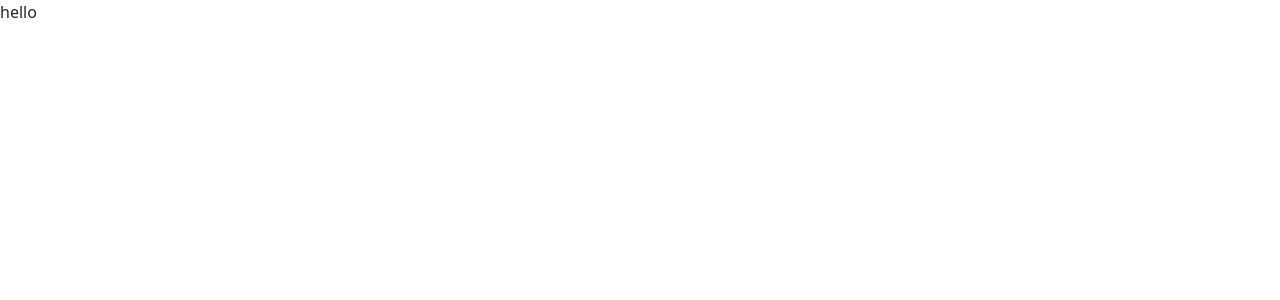
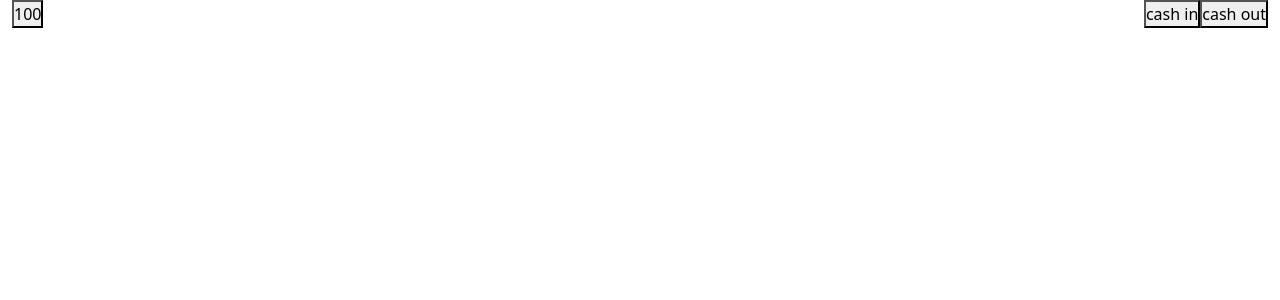
Before and after one commit to anonymoususer00112/casino, a React (Create React App) app in the folder casino/: page / in a window 1280 px wide. Shown: the top 300 px of the page. Built offline with nearby package versions, Linux system fonts and the light colour scheme.

Commit message:
added folders

```diff
--- a/casino/src/App.js
+++ b/casino/src/App.js
@@ -1,12 +1,13 @@
 import 'bootstrap/dist/css/bootstrap.min.css';
 import './App.css';
-import functions from "./helpers/helpers";
+// import functions from "./helpers/helpers";
+import Header from "./Components/Header/Header";
 
 
 function App() {
   return (
     <div className="App">
-      {functions.hi() /*import and use helper function*/}
+      <Header />
     </div>
   );
 }
--- /dev/null
+++ b/casino/src/Components/Header/Header.js
@@ -0,0 +1,23 @@
+import "./header.scss"
+
+function Header() {
+    return (
+        <div className="header">
+            <div className="container-fluid">
+                <div className="row">
+                    <div className=" d-flex justify-content-between">
+                        <div className="value">
+                            <button aria-readonly={"true"}>100</button>
+                        </div>
+                        <div className="cash">
+                            <button>cash in</button>
+                            <button>cash out</button>
+                        </div>
+                    </div>
+                </div>
+            </div>
+        </div>
+    )
+}
+
+export default Header;
--- /dev/null
+++ b/package.json
@@ -0,0 +1,6 @@
+{
+  "dependencies": {
+    "sass": "^1.80.6",
+    "scss": "^0.2.4"
+  }
+}
```
Also changed, not shown: casino/src/Components/Header/header.scss (added), 2 other files (tests, documents, lock files or other folders).
